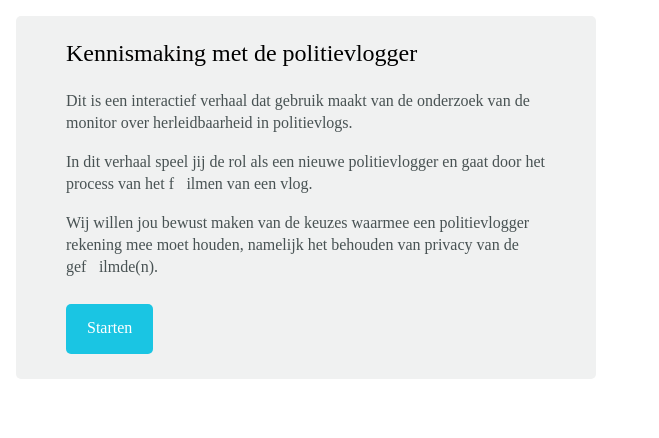
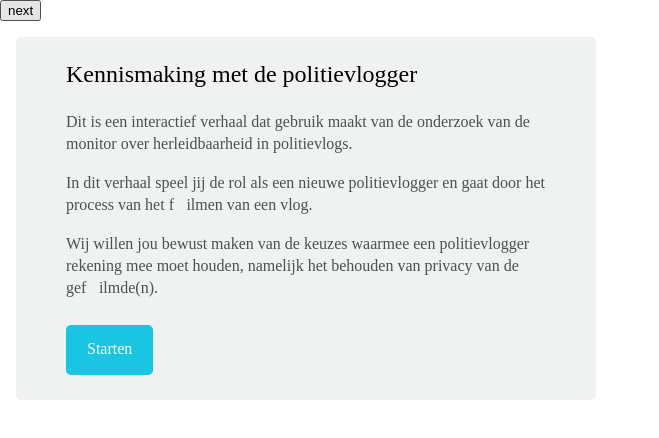
Before and after one commit to kyunwang/de-monitor-politie, a website: page index.html in a window 1280 px wide. Shown: the top 438 px of the page, without its empty margins (0-659 px from the left). Drawn offline with nearby package versions, Linux system fonts and the light colour scheme; files that its build step writes are made by us from their sources; a web font is replaced by a local one.

Commit message:
Added a text button to advance scenes

```diff
--- a/index.html
+++ b/index.html
@@ -10,7 +10,12 @@
 
 <body>
 	<main>
+		<!-- Button for testing -->
+		<button class="button--test  button--default button--go-to-next-article">next</button>
+
 		<div id="article-container">
+
+
 			<article id="website-intro">
 				<svg height="100%" width="100%" xmlns="http://www.w3.org/2000/svg" xmlns:xlink="http://www.w3.org/1999/xlink" viewBox="0 0 1920 1080"
 				 preserveAspectRatio="xMidYMax slice">
```
